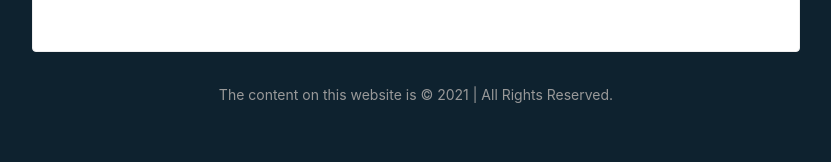
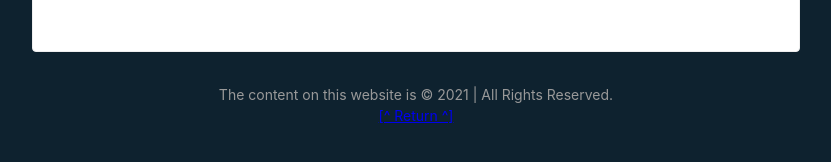
Before and after one commit to SteveD3/steved3.github.io, a Jekyll site: the page built from about.md, in a window 1280 px wide. Shown: the part 542-704 px from the top of the page, without its empty margins (224-1055 px from the left). Built offline with Jekyll 4.4.1, drawn with Linux system fonts in a browser that asks for light colours; nearby versions of some CDN libraries.

Commit message:
Update default.html

```diff
--- a/_layouts/default.html
+++ b/_layouts/default.html
@@ -17,6 +17,7 @@
   <body class="lh-copy dark-gray pa0 f6 sans-serif bg-super-white">
     <header class="tc mt4">
   <br><br><br>
+  <a name="top"></a>
 <!--
       <a href="{{ site.url }}">
         <img src="{{ site.url }}/images/nature1.png" alt="Home" width="600" height="122">
@@ -57,7 +58,9 @@
       {% if is_post %}{% include pagination.html %}{% endif %}
     </div>
     <footer class="mw7 center tc pt3 pb4 silver">
-    The content on this website is &copy; {{ site.name }} {{ site.time | date: '%Y' }} | All Rights Reserved.
+    The content on this website is &copy; {{ site.name }} {{ site.time | date: '%Y' }} | All Rights Reserved.<br>
+    <center>
+    <a href="#top">[^ Return ^]</a>
 <!--
     <a href="{{ site.url }}">
       <img src="{{ site.url }}/images/nature2.png" alt="Return Home" class="mt4 db center" />
```
